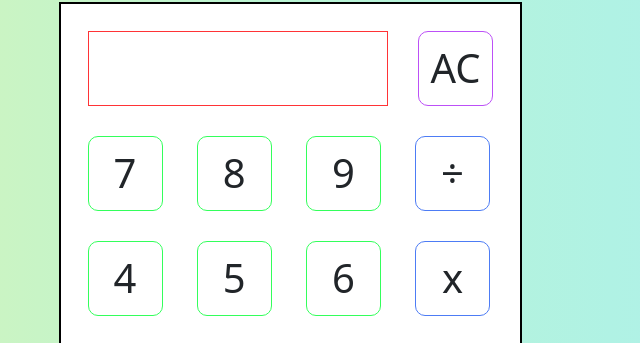
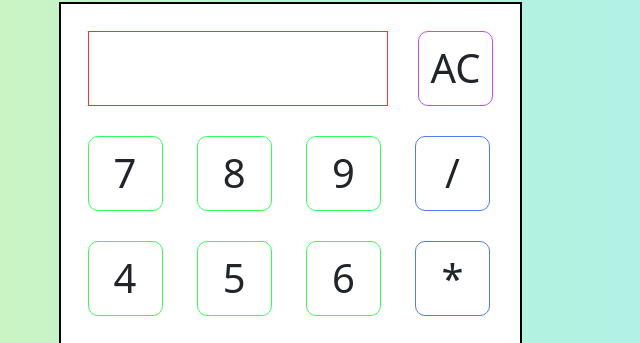
Before and after one commit to h4m24-a/calculator, a plain HTML site: page index.html in a window 1280 px wide. Shown: the part 122-465 px from the top of the page, 350-990 px from the left. Drawn offline with nearby package versions, Linux system fonts and the light colour scheme.

Commit message:
updated operator symbols

```diff
--- a/index.html
+++ b/index.html
@@ -25,14 +25,14 @@
         <button class="btn number">7</button>
         <button class="btn number">8</button>
         <button class="btn number">9</button>
-        <button class="btn operator">÷</button>
+        <button class="btn operator">/</button>
       </div>
 
       <div class="other-rows">
         <button class="btn number">4</button>
         <button class="btn number">5</button>
         <button class="btn number">6</button>
-        <button class="btn operator">x</button>
+        <button class="btn operator">*</button>
       </div>
 
       <div class="other-rows">
```
